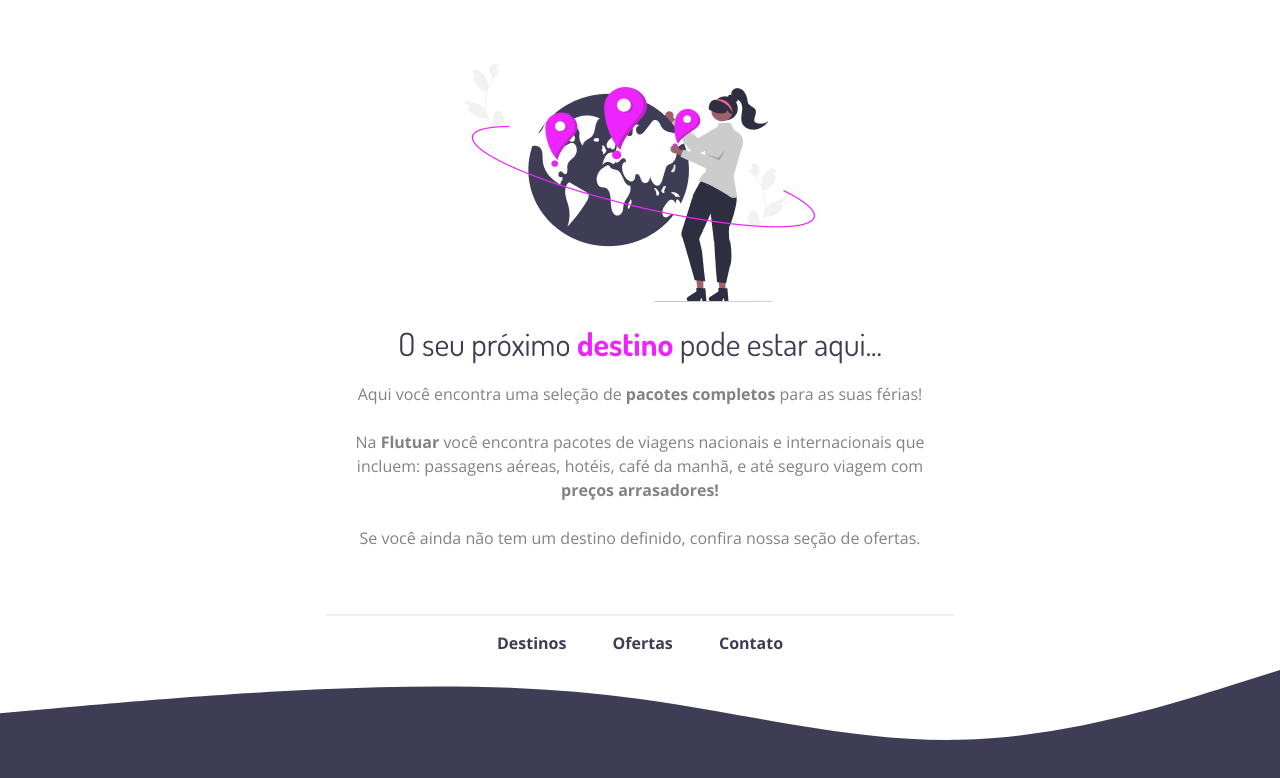
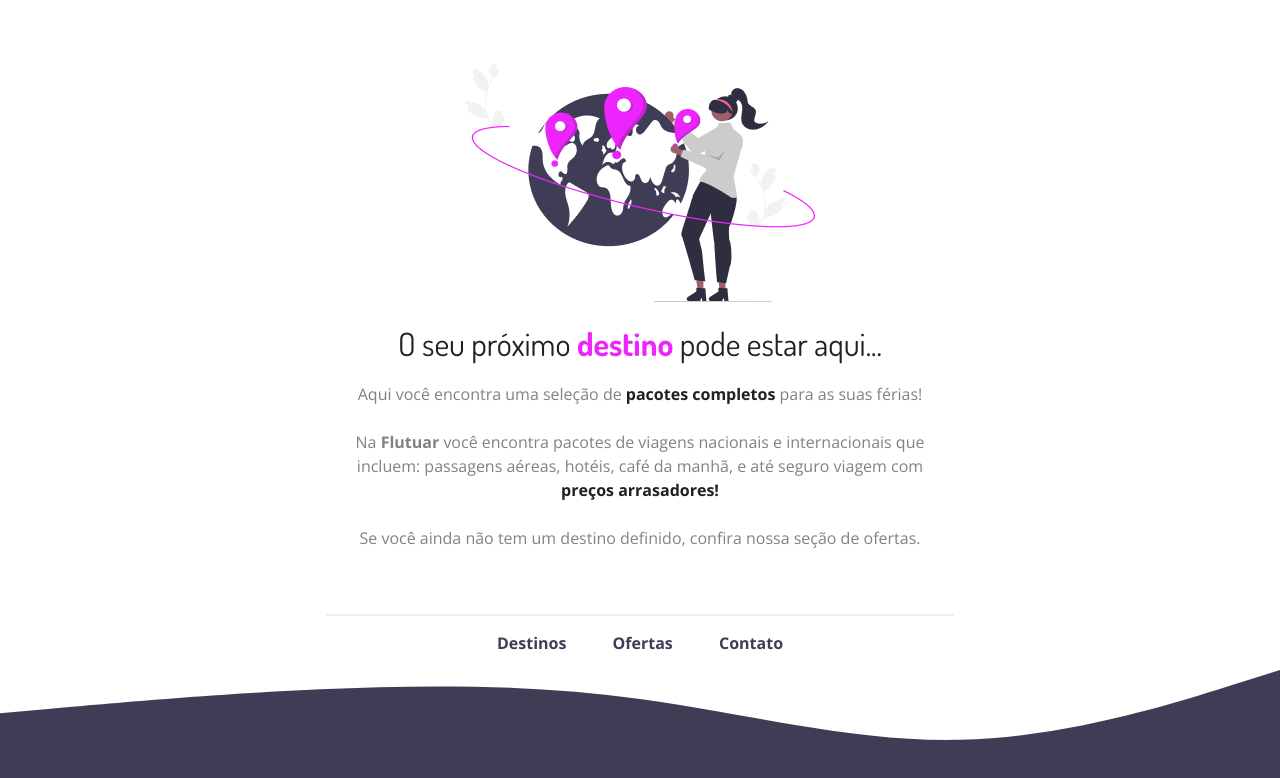
Before and after one commit to Rafaell-dev/Rocket_DE01, a plain HTML site: page index.html in a window 1280 px wide. Drawn offline with nearby package versions, Linux system fonts and the light colour scheme.

Commit message:
Add files via upload

```diff
--- a/index.html
+++ b/index.html
@@ -31,7 +31,7 @@
         <br />
         <br />
 
-        Na <strong>Flutuar</strong> você encontra pacotes de viagens nacionais e
+        Na <strong class="flutuar">Flutuar</strong> você encontra pacotes de viagens nacionais e
         internacionais que incluem: passagens aéreas, hotéis, café da manhã, e
         até seguro viagem com <br />
         <strong>preços arrasadores!</strong>
--- a/style.css
+++ b/style.css
@@ -12,20 +12,20 @@ h1 {
   line-height: 32px;
   font-family: 'Dosis', sans-serif;
   font-weight: normal;
-  color: #3f3d56;
+  color: #231F20;
 }
 h1 span {
   color: #ee24ff;
   font-weight: bold;
 }
 
-p {
+p, .flutuar {
   line-height: 24px;
   color: #828282;
 }
 
-p span {
-  color: #3f3d56;
+p strong {
+  color: #231F20;
 }
 
 footer {
```
